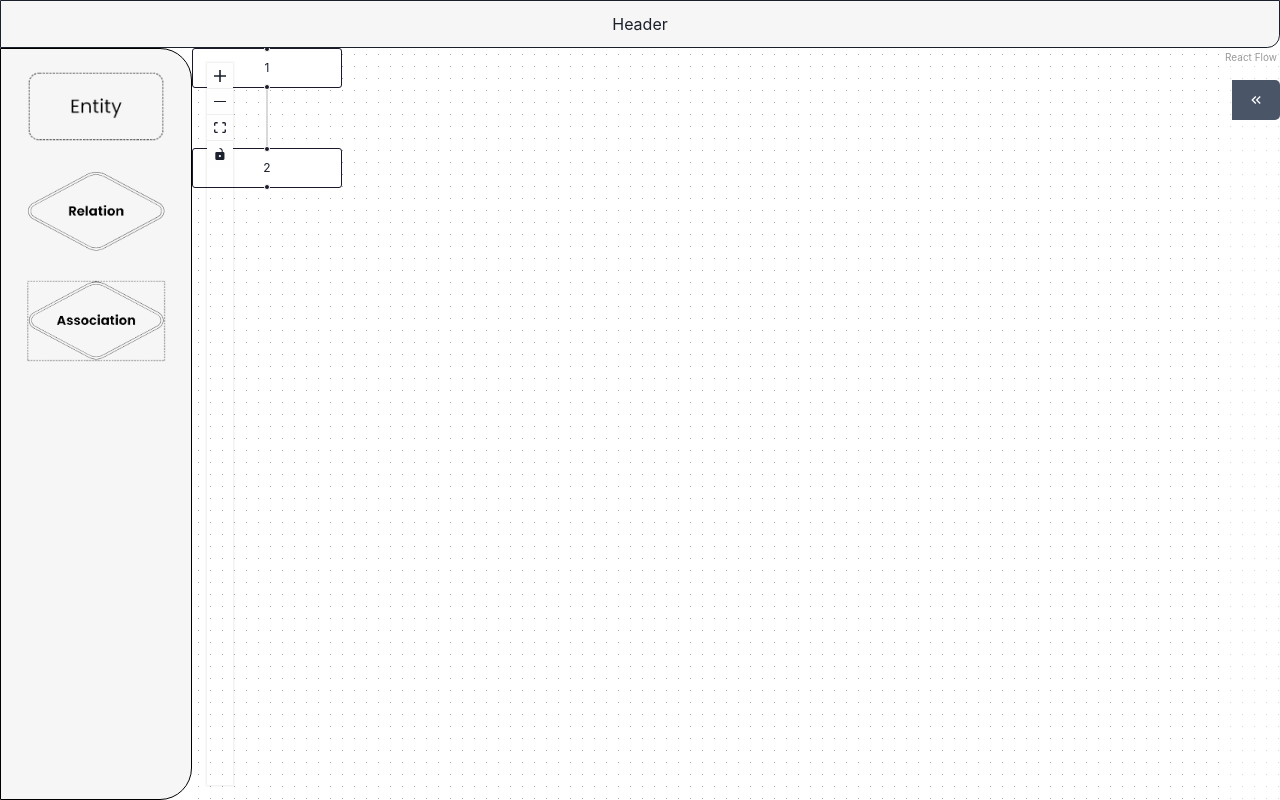
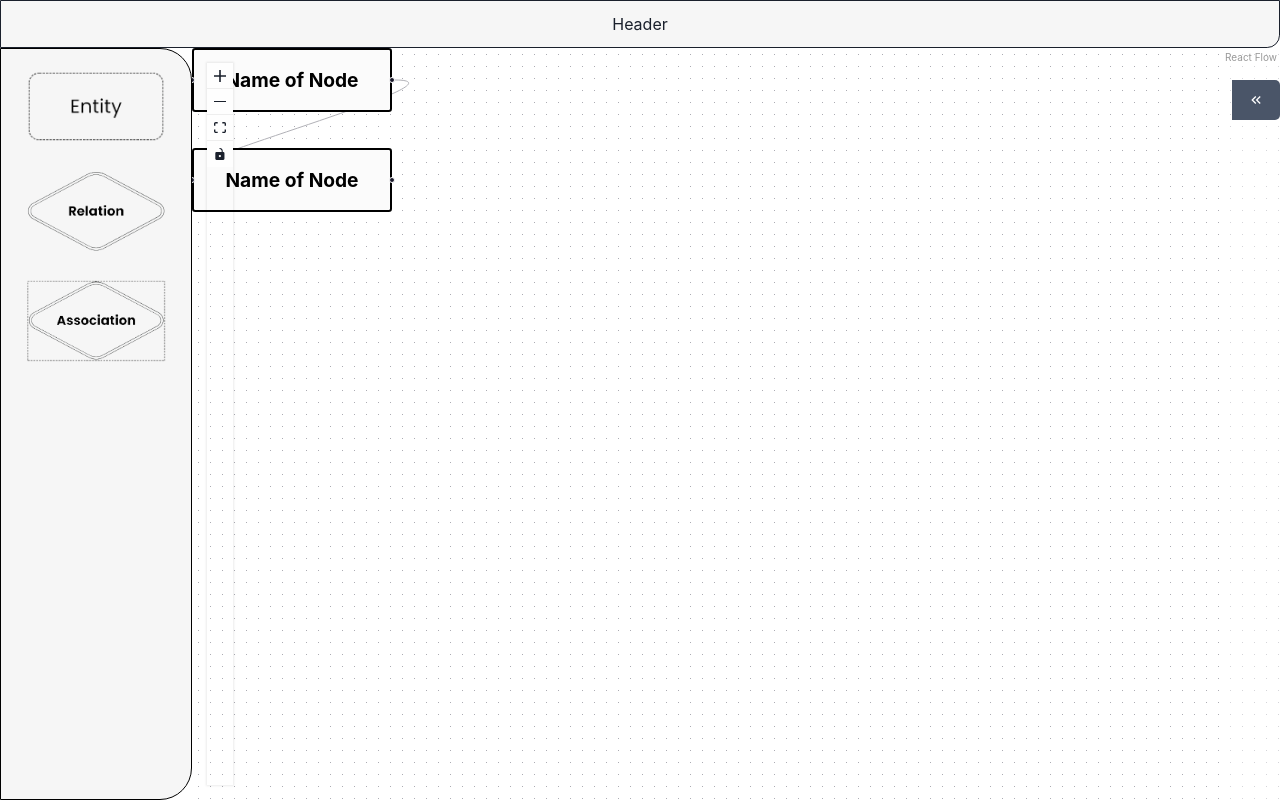
Before and after one commit to JeanLima2112/ScheMasterDB, a React (Vite) app in the folder schemasterdb_Front_End/: page /workspace in a window 1280 px wide. Built offline with nearby package versions, Linux system fonts and the light colour scheme.

Commit message:
initial node style

```diff
--- /dev/null
+++ b/schemasterdb_Front_End/src/assets/pages/workspace/LeftPanel.tsx
@@ -0,0 +1,63 @@
+import { Flex, Image } from "@chakra-ui/react";
+
+export default function LeftPanel() {
+  return (
+    <Flex
+      w="15dvw"
+      h="94dvh"
+      border="1px solid black"
+      bg="#f6f6f6"
+      borderRightRadius="2rem"
+      alignItems="center"
+      p="1rem"
+      direction="column"
+      gap="1rem"
+    >
+      <Flex
+        w="150px"
+        h="fit-content"
+        minH="4rem"
+        p=".3rem"
+        alignItems="center"
+        justifyContent="center"
+        cursor="grab"
+        draggable
+      >
+        <Image
+          src="src\assets\elements\Entity-removebg-preview.png"
+          alt="Dan Abramov"
+        />
+      </Flex>
+      <Flex
+        w="150px"
+        h="fit-content"
+        minH="4rem"
+        p=".3rem"
+        alignItems="center"
+        justifyContent="center"
+        cursor="grab"
+        draggable
+      >
+        <Image
+          src="src\assets\elements\Relation-removebg-preview.png"
+          alt="Dan Abramov"
+        />
+      </Flex>
+      <Flex
+        w="150px"
+        h="fit-content"
+        minH="4rem"
+        p=".3rem"
+        alignItems="center"
+        justifyContent="center"
+        cursor="grab"
+        draggable
+      >
+        <Image
+          src="src\assets\elements\Association-removebg-preview.png"
+          alt="Dan Abramov"
+        />
+      </Flex>
+    </Flex>
+  );
+}
--- a/schemasterdb_Front_End/src/assets/pages/workspace/WorkSpace.tsx
+++ b/schemasterdb_Front_End/src/assets/pages/workspace/WorkSpace.tsx
@@ -5,9 +5,7 @@ import {
   DrawerContent,
   DrawerHeader,
   Flex,
-  Text,
   useDisclosure,
-  Image
 } from "@chakra-ui/react";
 import {
   addEdge,
@@ -23,10 +21,15 @@ import { MdOutlineKeyboardDoubleArrowLeft } from "react-icons/md";
 
 import "@xyflow/react/dist/style.css";
 import Header from "../../../components/header/Header";
+import LeftPanel from "./LeftPanel";
+import Node from "./components/nodes/Node";
 
+const NODE_TYPES = {
+  node: Node,
+};
 const initialNodes = [
-  { id: "1", position: { x: 0, y: 0 }, data: { label: "1" } },
-  { id: "2", position: { x: 0, y: 100 }, data: { label: "2" } },
+  { id: "1", type: "node", position: { x: 0, y: 0 }, data: { label: "1" } },
+  { id: "2", type: "node", position: { x: 0, y: 100 }, data: { label: "2" } },
 ];
 const initialEdges = [{ id: "e1-2", source: "1", target: "2" }];
 
@@ -45,58 +48,12 @@ export default function WorkSpace() {
     <Flex w="100dvw" h="100dvh" direction="column">
       <Header />
       <Flex w="100dvw" h="94dvh">
-        <Flex
-          w="15dvw"
-          h="94dvh"
-          border="1px solid black"
-          bg="#f6f6f6"
-          borderRightRadius="2rem"
-          alignItems="center"
-          p="1rem"
-          direction="column"
-          gap="1rem"
-        >
-          <Flex
-          w="150px"
-          h="fit-content"
-          minH="4rem"
-          p=".3rem"
-          alignItems="center"
-          justifyContent="center"
-          cursor="move"
-          draggable
-        >
-           <Image src='src\assets\elements\Entity-removebg-preview.png' alt='Dan Abramov' />
-        </Flex>
-          <Flex
-          w="150px"
-          h="fit-content"
-          minH="4rem"
-          p=".3rem"
-          alignItems="center"
-          justifyContent="center"
-          cursor="move"
-          draggable
-        >
-           <Image src='src\assets\elements\Relation-removebg-preview.png' alt='Dan Abramov' />
-        </Flex>
-          <Flex
-          w="150px"
-          h="fit-content"
-          minH="4rem"
-          p=".3rem"
-          alignItems="center"
-          justifyContent="center"
-          cursor="move"
-          draggable
-        >
-           <Image src='src\assets\elements\Association-removebg-preview.png' alt='Dan Abramov' />
-        </Flex>
-        </Flex>
+        <LeftPanel />
         <Flex w="85dvw" h="94dvh">
           <ReactFlow
             nodes={nodes}
             edges={edges}
+            nodeTypes={NODE_TYPES}
             onNodesChange={onNodesChange}
             onEdgesChange={onEdgesChange}
             onConnect={onConnect}
@@ -117,7 +74,7 @@ export default function WorkSpace() {
           >
             <MdOutlineKeyboardDoubleArrowLeft />
           </Button>
-          <Drawer size="md" placement="right" onClose={onClose} isOpen={isOpen}>
+          <Drawer size="sm" placement="right" onClose={onClose} isOpen={isOpen}>
             <DrawerContent>
               <DrawerCloseButton />
               <Flex justifyContent="center">
--- /dev/null
+++ b/schemasterdb_Front_End/src/assets/pages/workspace/components/nodes/Node.tsx
@@ -0,0 +1,43 @@
+import { Flex, Text } from "@chakra-ui/react";
+import { Handle, Position } from "@xyflow/react";
+
+export default function Node() {
+  return (
+    <Flex
+      w="fit-content"
+      minW="200px"
+      h="fit-content"
+      alignItems='center'
+      minH="4rem"
+      color="#000"
+      borderRadius='.2rem'
+      p=".3rem"
+      backgroundColor="#fbfbfb"
+      border="2px solid #000"
+    >
+      <Flex
+        fontSize="1.2rem"
+        fontWeight="bold"
+        gap="1rem"
+        h="fit-content"
+        color="black"
+        alignItems="center"
+        justifyContent="center"
+        w="100%"
+        direction="column"
+      >
+        <Text
+          alignItems="center"
+          w="100%"
+          display="flex"
+          justifyContent="center"
+        >
+          Name of Node
+        </Text>
+      </Flex>
+
+      <Handle id="connection" type="target" position={Position.Left} />
+      <Handle id="connection" type="source" position={Position.Right} />
+    </Flex>
+  );
+}
```
